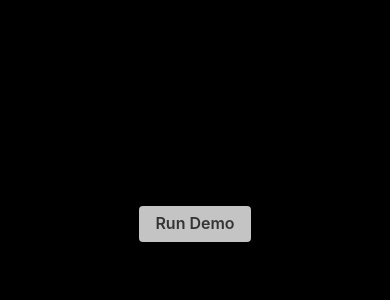
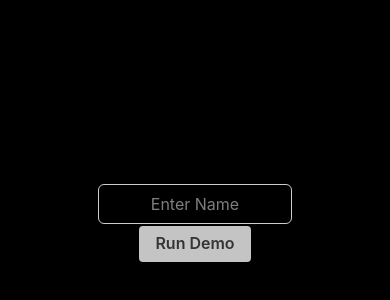
Before and after one commit to schaxmann/natta-fiverr, a Next.js app: page / in a window 390 px wide. Shown: the part 198-498 px from the top of the page. Built offline with nearby package versions, Linux system fonts and the light colour scheme.

Commit message:
Adds input with responsive name on app

```diff
--- a/components/AppView.tsx
+++ b/components/AppView.tsx
@@ -1,4 +1,4 @@
-import { Box, Button, ButtonGroup, Flex, Text } from "@chakra-ui/react";
+import { Box, Button, ButtonGroup, Flex, Text, Input } from "@chakra-ui/react";
 import {
   MdMoreTime,
   MdOutlineSkipNext,
@@ -11,6 +11,9 @@ import { withTheme } from "@emotion/react";
 
 const AppView = () => {
   const [runDemo, setRunDemo] = useState(true);
+  const [textInput, setTextInput] = useState("");
+  const [username, setUsername] = useState("");
+
   const videoEl = useRef(null);
 
   useEffect(() => {
@@ -45,8 +48,18 @@ const AppView = () => {
           opacity="80%"
           alignItems="center"
           justifyContent="center"
+          direction="column"
         >
-          {" "}
+          <Input
+            display="block"
+            width="50%"
+            placeholder="Enter Name"
+            textAlign="center"
+            textColor="white"
+            onChange={(e) => {
+              setTextInput(e.target.value);
+            }}
+          />
           <Button
             colorScheme="gray"
             color="var(--chakra-colors-gray-800)"
@@ -58,6 +71,7 @@ const AppView = () => {
             }}
             onClick={() => {
               setRunDemo(false);
+              setUsername(textInput);
             }}
           >
             Run Demo
@@ -152,11 +166,11 @@ const AppView = () => {
           </Flex>
           <Box width="100%" height="calc(100vh * 0.4)" bg="white">
             {/* <NextImage
-            src="/Person_2.jpeg"
-            layout="responsive"
-            height="468px"
-            width="540px"
-          ></NextImage> */}
+              src="/Person_2.jpeg"
+              layout="responsive"
+              height="468px"
+              width="540px"
+            ></NextImage> */}
             <video ref={videoEl} />
             <Flex
               width="100%"
@@ -194,7 +208,7 @@ const AppView = () => {
                   position="relative"
                   top="0.5rem"
                 >
-                  Jaime F.
+                  {username}
                 </Text>
                 <ButtonGroup
                   size="md"
```
